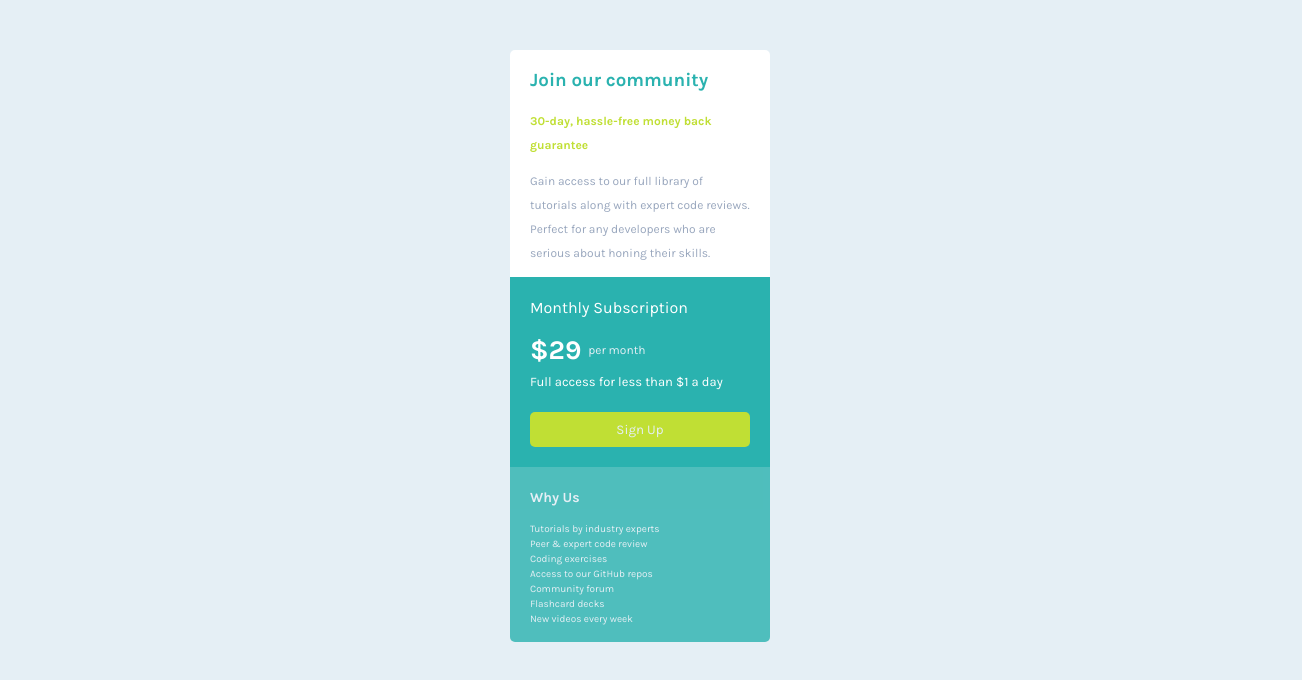
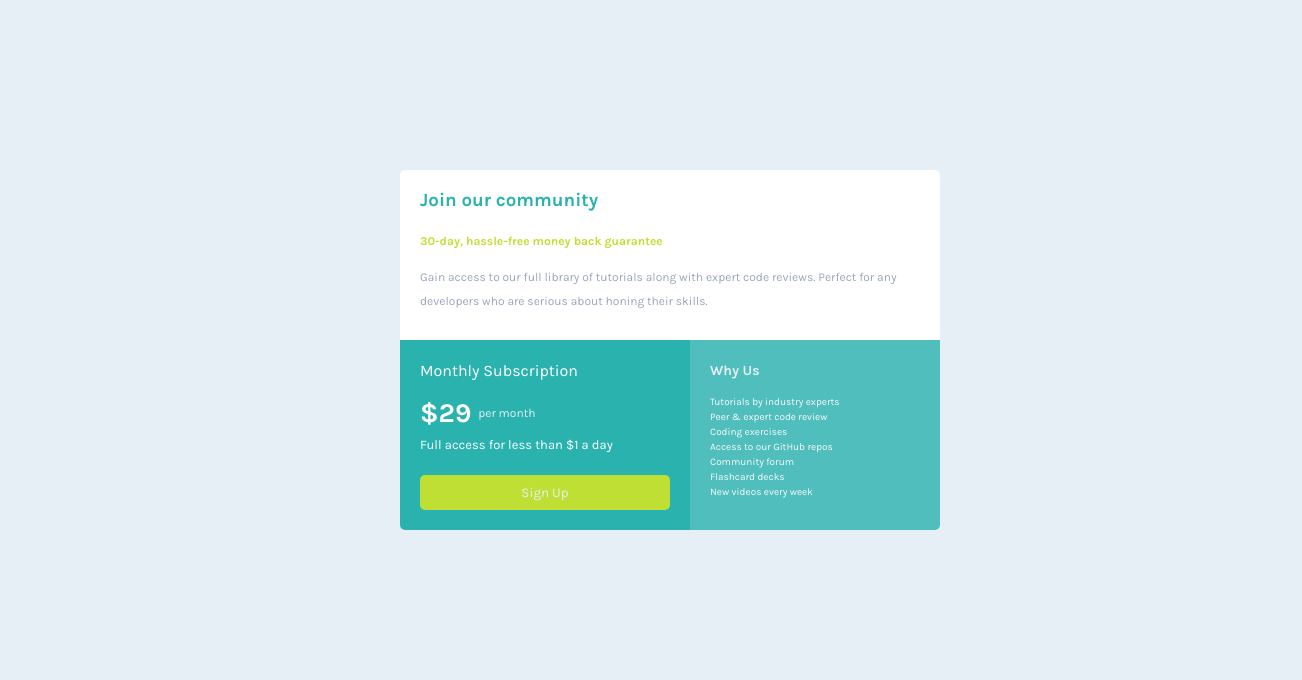
Before and after one commit to amrmabdelazeem/single-price-grid-component-master, a plain HTML site: page index.html in a window 1280 px wide. Shown: the whole page, 1302 px wide, since content can reach past the window. Drawn offline with Linux system fonts and the light colour scheme.

Commit message:
Added responsive design for Desktop view

```diff
--- a/css/styles.css
+++ b/css/styles.css
@@ -10,19 +10,19 @@
 }
 body{
     background-color: var(--lightgray);
-
 }
 
 .container{
     display: flex;
     flex-direction: column;
-    align-items: left;
-    width: 260px;
-    margin: 50px auto;
+    width: 100%;
+    min-width: 337px;
     overflow: hidden;
     border: 1px solid #000000;
-    border-radius: 5px;
     border-style: none;
+    margin-top: 50px;
+    margin-bottom: 50px;
+    margin-left: 30px;
 }
 
 .ad{
@@ -30,7 +30,9 @@ body{
     background-color: #ffffff;
     padding-left: 20px;
     padding-right: 20px;
-
+    width: 70%;
+    border-top-left-radius: 5px;
+    border-top-right-radius: 5px;
 }
 
 .ad h3{
@@ -48,6 +50,7 @@ body{
 }
 
 .sign-up{
+    width: 70%;
     padding: 0 20px;
     color:#ffffff;
     background-color: var(--cyan);
@@ -60,6 +63,7 @@ body{
 }
 
 span{
+
     font-size: 27px;
     font-weight: 700;
     color: #ffffff;
@@ -92,10 +96,13 @@ span{
 }
 
 .about-us{
+    width: 70%;
     color: var(--lightgray);
     background-color: var(--cyan);
     opacity: 0.8;
     padding: 10px 20px 10px 20px;
+    border-bottom-right-radius: 5px;
+    border-bottom-left-radius: 5px;
 }
 
 .about-us h2{
@@ -106,5 +113,38 @@ span{
 .about-us .summary{
     font-size: 10px;
     line-height: 0.5;
-    color: #ffffff);
+    color: #ffffff;
 }
+
+@media screen and (min-width: 768px){
+    .container {
+        display: grid;
+        justify-content: center;
+        margin-top: 150px;
+        height: 400px;
+            }
+        .ad{
+        width: 500px;
+        height: 170px;
+        margin-top: 20px;
+            }
+
+        .sign-up{
+            width: 250px;
+            border-bottom-left-radius: 5px;
+        }
+        .about-us{
+            width: 210px;
+            height: 169.5px;
+            position: relative;
+            top: -189.5px;
+            left: 290px;
+            border-radius: 0px;
+            border-bottom-right-radius: 5px;
+        }
+
+        .btn:hover{
+            cursor: pointer;
+            background-color: #29940e;
+        }
+}
```
Also changed, not shown: index.html (+1 -2 lines).
